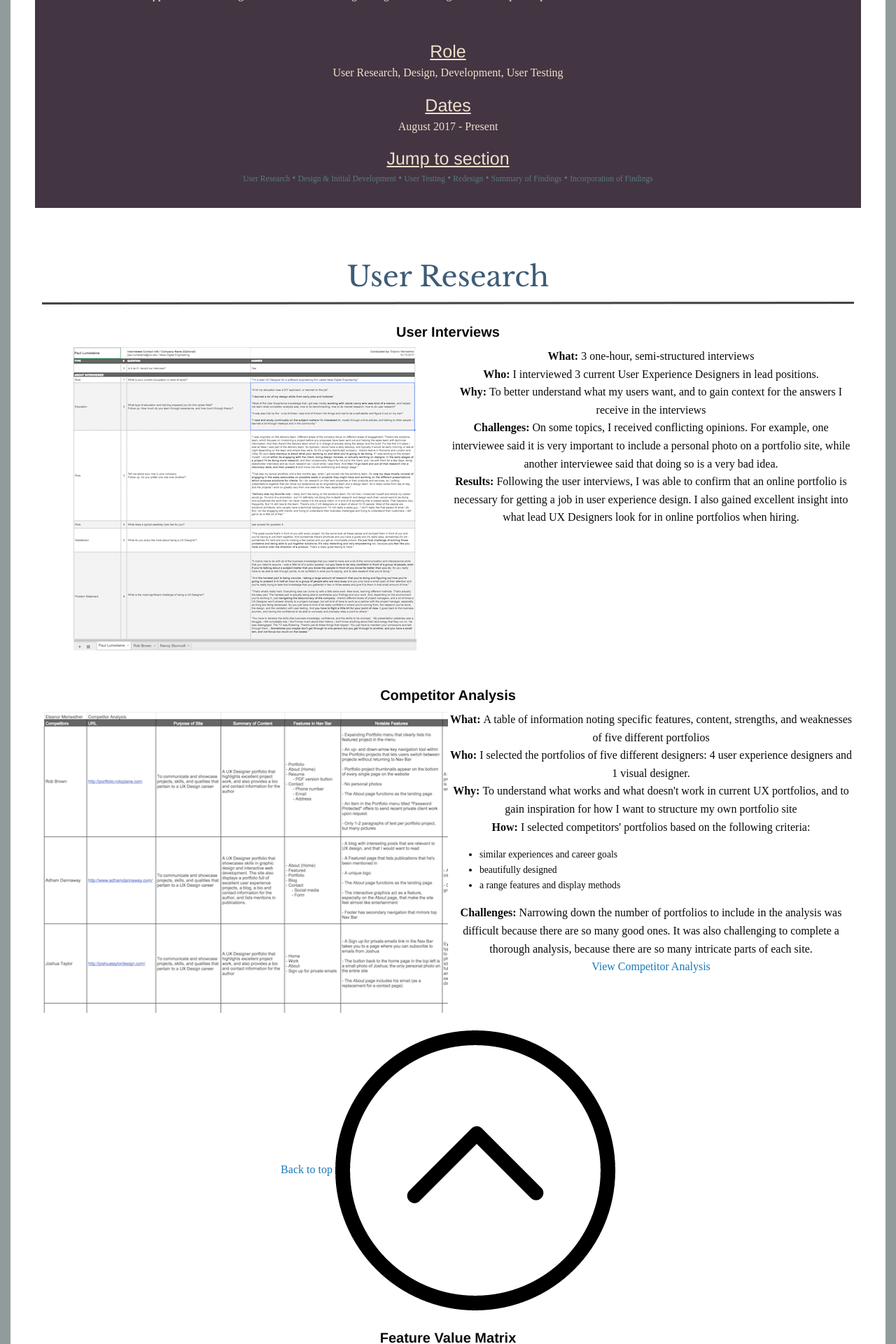
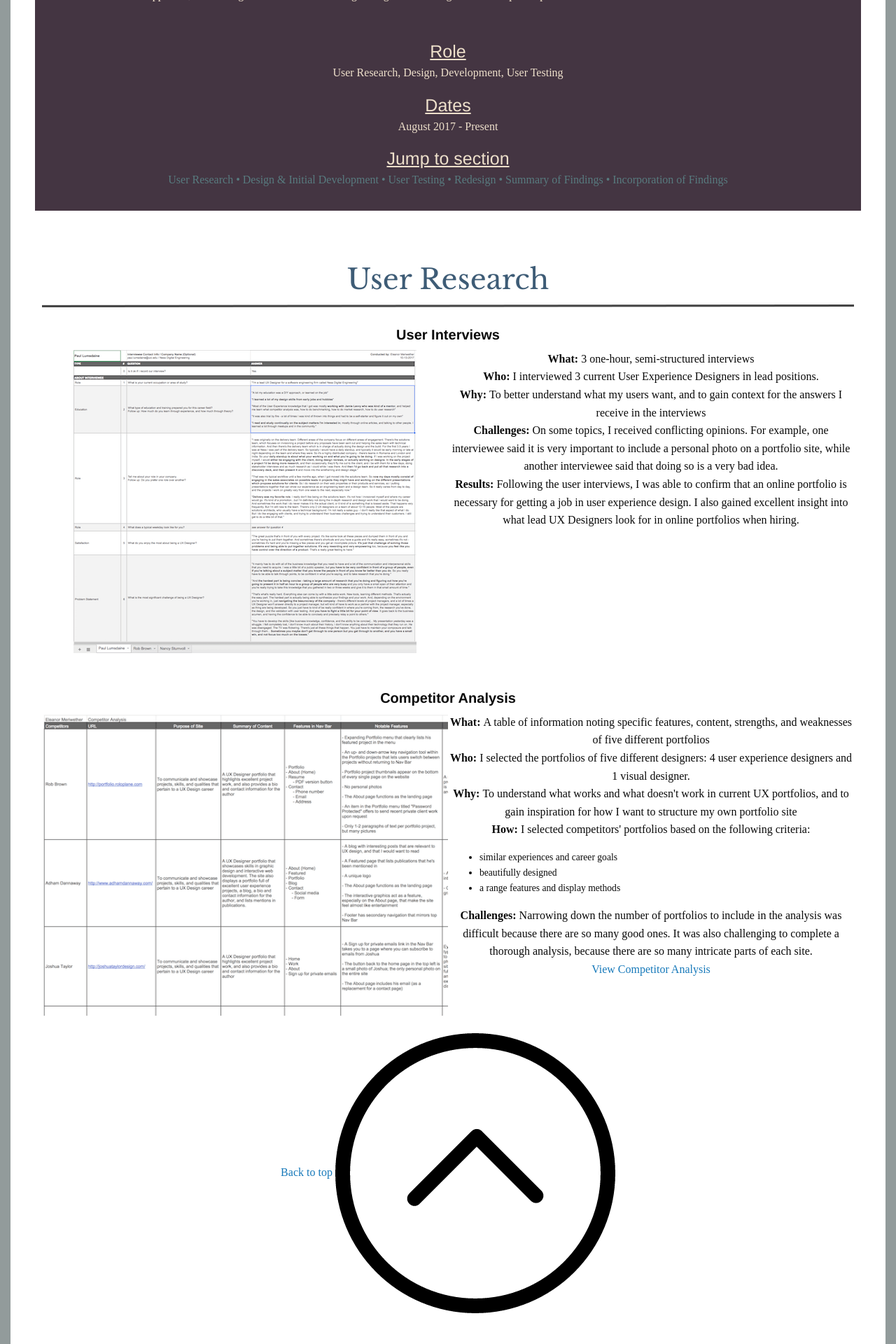
Before and after one commit to emeriwether/emeriwether.github.io, a Jekyll site: the page built from project1.html, in a window 1280 px wide. Shown: the part 1270-3190 px from the top of the page at 70% size. Built offline with Jekyll 4.4.1, drawn with Linux system fonts in a browser that asks for light colours; some web fonts are replaced.

Commit message:
ct prev com

```diff
--- a/css/home.css
+++ b/css/home.css
@@ -173,6 +173,9 @@
 }
 
 .pageLinks {
-    font-size: 85%;
     color: #587b7f;
 }
+
+.backToTop {
+    padding: 0 50px 15px 50px;
+}
```
